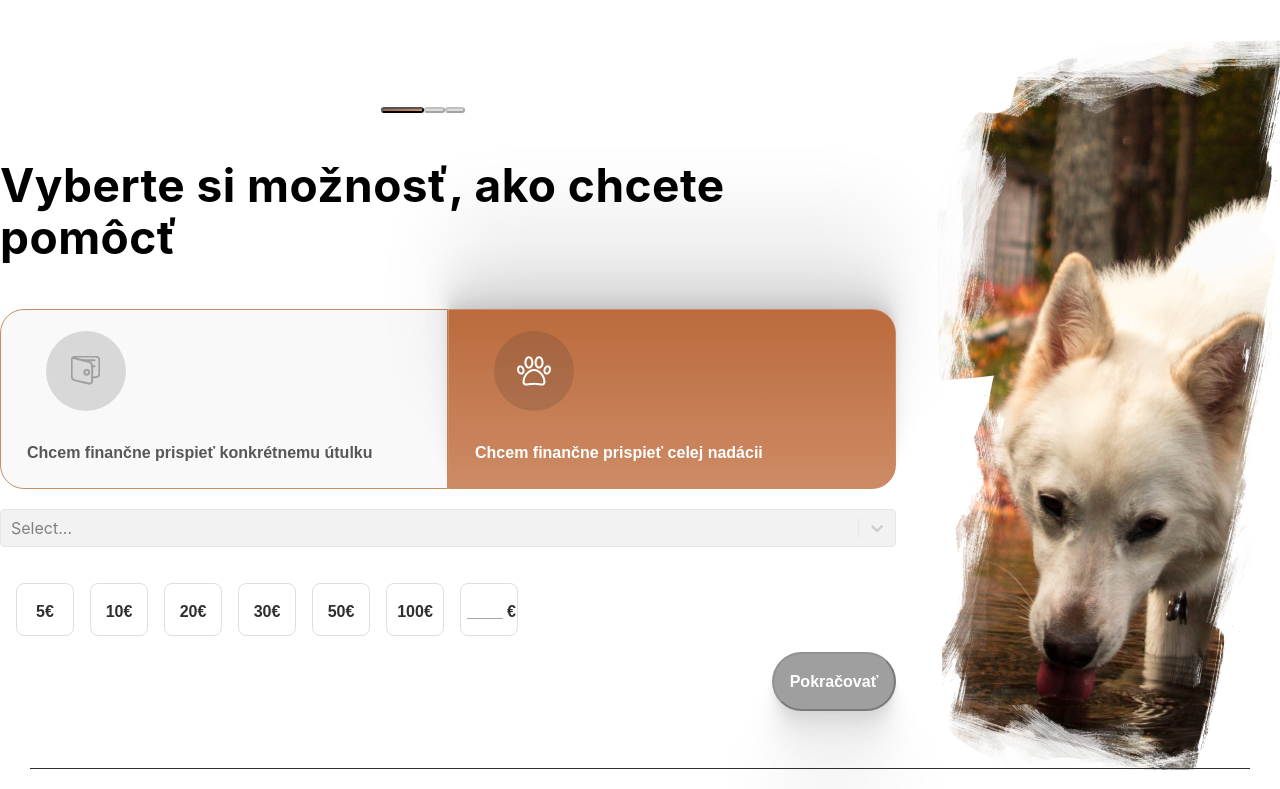
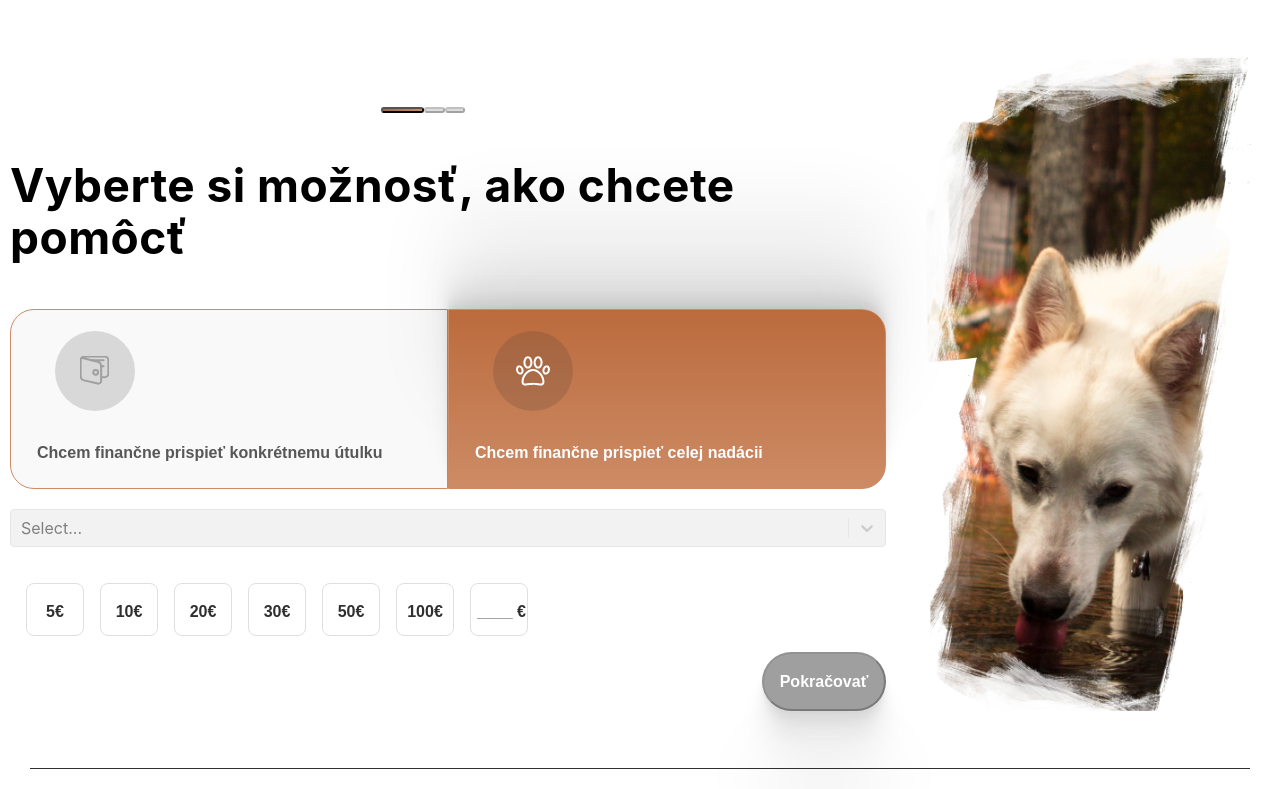
Before and after one commit to OskarMihalik/Good-boy, a React (Create React App) app: page / in a window 1280 px wide. Shown: the top 789 px of the page. Built offline with nearby package versions, Linux system fonts and the light colour scheme; no server answers.

Commit message:
right image centered properly

```diff
--- a/src/styles/styles.js
+++ b/src/styles/styles.js
@@ -16,8 +16,13 @@ const Root = styled.div`
 
 const Img = styled.div`
   grid-area: img;
-  align-content: center;
-  padding: 40px 40px 40px 40px;
+  display: flex;
+  justify-content: center;
+  img{
+    display: block;
+    margin: auto;
+    width: 85%;
+  }
 `
 
 const FooterContainer = styled.div`
@@ -55,6 +60,7 @@ const Content = styled.div`
   flex-direction: column;
   align-items: center;
   align-self: center;
+  margin: 0 10px 0 10px;
   //padding: 50px 50px 50px 50px;
 `
 
```
